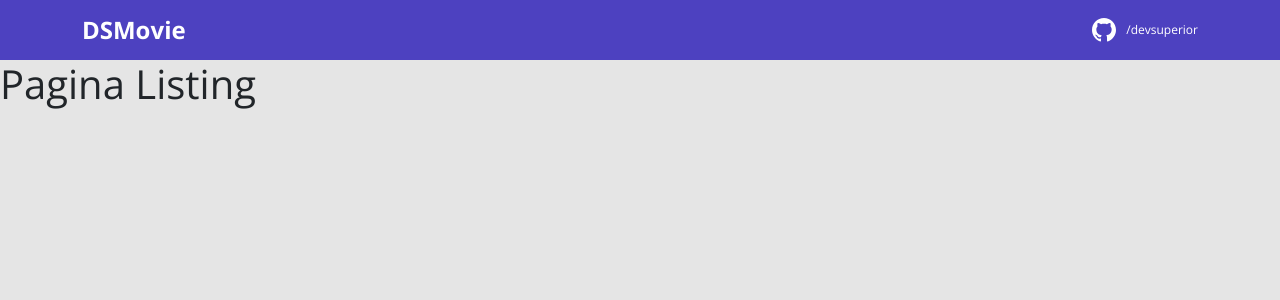
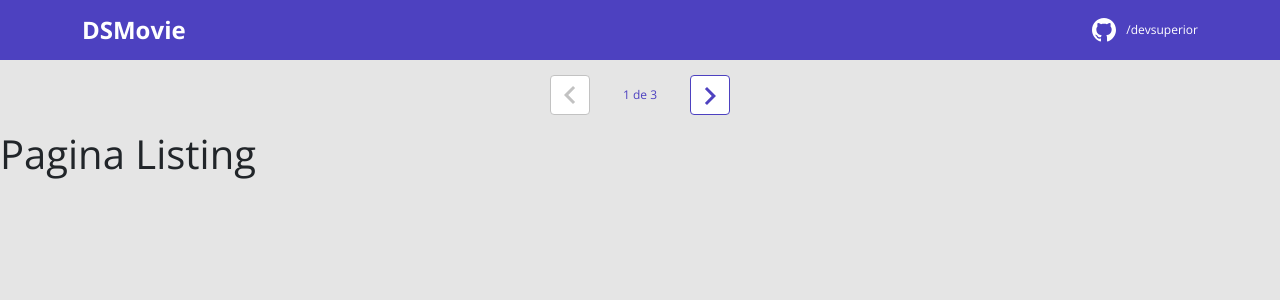
Before and after one commit to carmenlopes/DSMovie, a React (Create React App) app in the folder frontend/: page / in a window 1280 px wide. Shown: the top 300 px of the page. Built offline with nearby package versions, Linux system fonts and the light colour scheme.

Commit message:
Form layout

```diff
--- /dev/null
+++ b/frontend/src/Components/Pagination/index.tsx
@@ -0,0 +1,22 @@
+import React from 'react';
+import './styles.css';
+import {ReactComponent as Arrow} from 'assets/img/arrow.svg';
+
+
+function Pagination() {
+    return (
+        <div className="dsmovie-pagination-container">
+        <div className="dsmovie-pagination-box">
+            <button className="dsmovie-pagination-button" disabled={true} >
+                <Arrow />
+            </button>
+            <p>{`${1} de ${3}`}</p>
+            <button className="dsmovie-pagination-button" disabled={false} >
+                <Arrow className="dsmovie-flip-horizontal" />
+            </button>
+        </div>
+    </div>
+    );
+  }
+
+  export default Pagination;
--- /dev/null
+++ b/frontend/src/Components/Pagination/styles.css
@@ -0,0 +1,53 @@
+.dsmovie-pagination-container {
+    padding: 15px 0;
+    display: flex;
+    justify-content: center;
+    align-items: center;
+}
+
+.dsmovie-pagination-box {
+    width: 180px;
+    display: flex;
+    justify-content: space-between;
+    align-items: center;
+}
+
+.dsmovie-pagination-box form {
+    width: 100%;
+    display: flex;
+}
+
+.dsmovie-pagination-button {
+    width: 40px;
+    height: 40px;
+    border-radius: 4px;
+    background-color: #fff;
+    display: flex;
+    justify-content: center;
+    align-items: center;
+    border: 1px solid var(--color-primary);
+    cursor: pointer;
+}
+
+.dsmovie-pagination-button svg {
+    filter: brightness(0) saturate(100%) invert(26%) sepia(19%) saturate(7395%) hue-rotate(234deg) brightness(89%) contrast(92%);
+}
+
+.dsmovie-pagination-button:disabled {
+    border: 1px solid #c2c2c2;
+    cursor: unset;
+}
+
+.dsmovie-pagination-button:disabled svg {
+    filter: none;
+}
+
+.dsmovie-pagination-container p {
+    margin: 0;
+    font-size: 12px;
+    color: var(--color-primary);
+}
+
+.dsmovie-flip-horizontal {
+    transform: rotate(180deg);
+}
--- a/frontend/src/pages/Form/index.tsx
+++ b/frontend/src/pages/Form/index.tsx
@@ -1,6 +1,41 @@
+import './style.css';
+
 function Form(){
+    const movie = {
+        id: 1,
+        image: "https://www.themoviedb.org/t/p/w533_and_h300_bestv2/jBJWaqoSCiARWtfV0GlqHrcdidd.jpg",
+        title: "The Witcher",
+        count: 2,
+        score: 4.5
+    };
+
     return(
-        <h1>Pagina Form</h1>
+        <div className="dsmovie-form-container">
+        <img className="dsmovie-movie-card-image" src={movie.image} alt={movie.title} />
+        <div className="dsmovie-card-bottom-container">
+            <h3>The Witcher</h3>
+            <form className="dsmovie-form">
+                <div className="form-group dsmovie-form-group">
+                    <label htmlFor="email">Informe seu email</label>
+                    <input type="email" className="form-control" id="email" />
+                </div>
+                <div className="form-group dsmovie-form-group">
+                    <label htmlFor="score">Informe sua avaliação</label>
+                    <select className="form-control" id="score">
+                        <option>1</option>
+                        <option>2</option>
+                        <option>3</option>
+                        <option>4</option>
+                        <option>5</option>
+                    </select>
+                </div>
+                <div className="dsmovie-form-btn-container">
+                    <button type="submit" className="btn btn-primary dsmovie-btn">Salvar</button>
+                </div>
+            </form >
+            <button className="btn btn-primary dsmovie-btn mt-3">Cancelar</button>
+        </div >
+    </div >
     );
 }
 
--- /dev/null
+++ b/frontend/src/pages/Form/style.css
@@ -0,0 +1,57 @@
+.dsmovie-form-container {
+    max-width: 480px;
+    margin: 40px auto;
+    padding: 20px;
+}
+
+.dsmovie-form {
+    width: calc(100% - 20px);
+}
+
+.dsmovie-form-group {
+    margin-bottom: 20px;
+}
+
+.dsmovie-form-group label {
+    font-size: 12px;
+    color: #aaa;
+}
+
+.dsmovie-form-btn-container {
+    display: flex;
+    justify-content: center;
+}
+
+.dsmovie-movie-card-image {
+    width: 100%;
+    border-radius: 8px 8px 0 0;
+}
+
+.dsmovie-card-bottom-container {
+    background-color: #fff;
+    display: flex;
+    flex-direction: column;
+    align-items: center;
+    padding: 10px 10px 20px 10px;
+    border-radius: 0 0 8px 8px;
+}
+
+.dsmovie-card-bottom-container h3 {
+    color: #4A4A4A;
+    text-align: center;
+    font-size: 14px;
+    font-weight: 700;
+    margin-bottom: 10px;
+    min-height: 40px;
+}
+
+.dsmovie-btn {
+    background-color: var(--color-primary);
+    font-size: 14px;
+    font-weight: 700;
+    height: 40px;
+    width: 180px;
+    display: flex;
+    align-items: center;
+    justify-content: center;
+}
--- a/frontend/src/pages/Listing/index.tsx
+++ b/frontend/src/pages/Listing/index.tsx
@@ -1,6 +1,8 @@
+import Pagination from "Components/Pagination";
+
 function Listing(){
     return(
-        <h1>Pagina Listing</h1>
+        <><Pagination /><h1>Pagina Listing</h1></>
     );
 }
 
```
Also changed, not shown: frontend/src/assets/img/arrow.svg (added).
